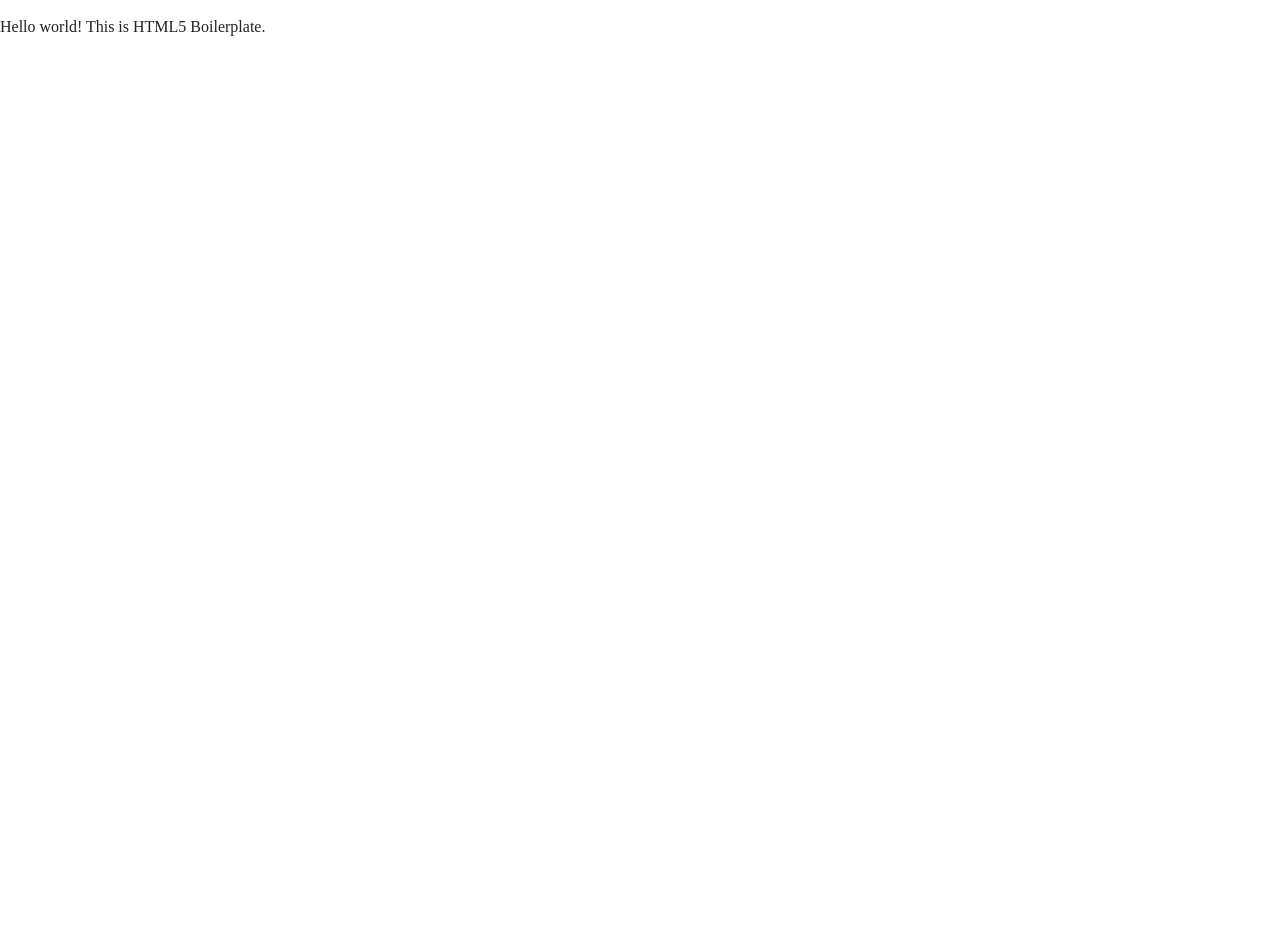
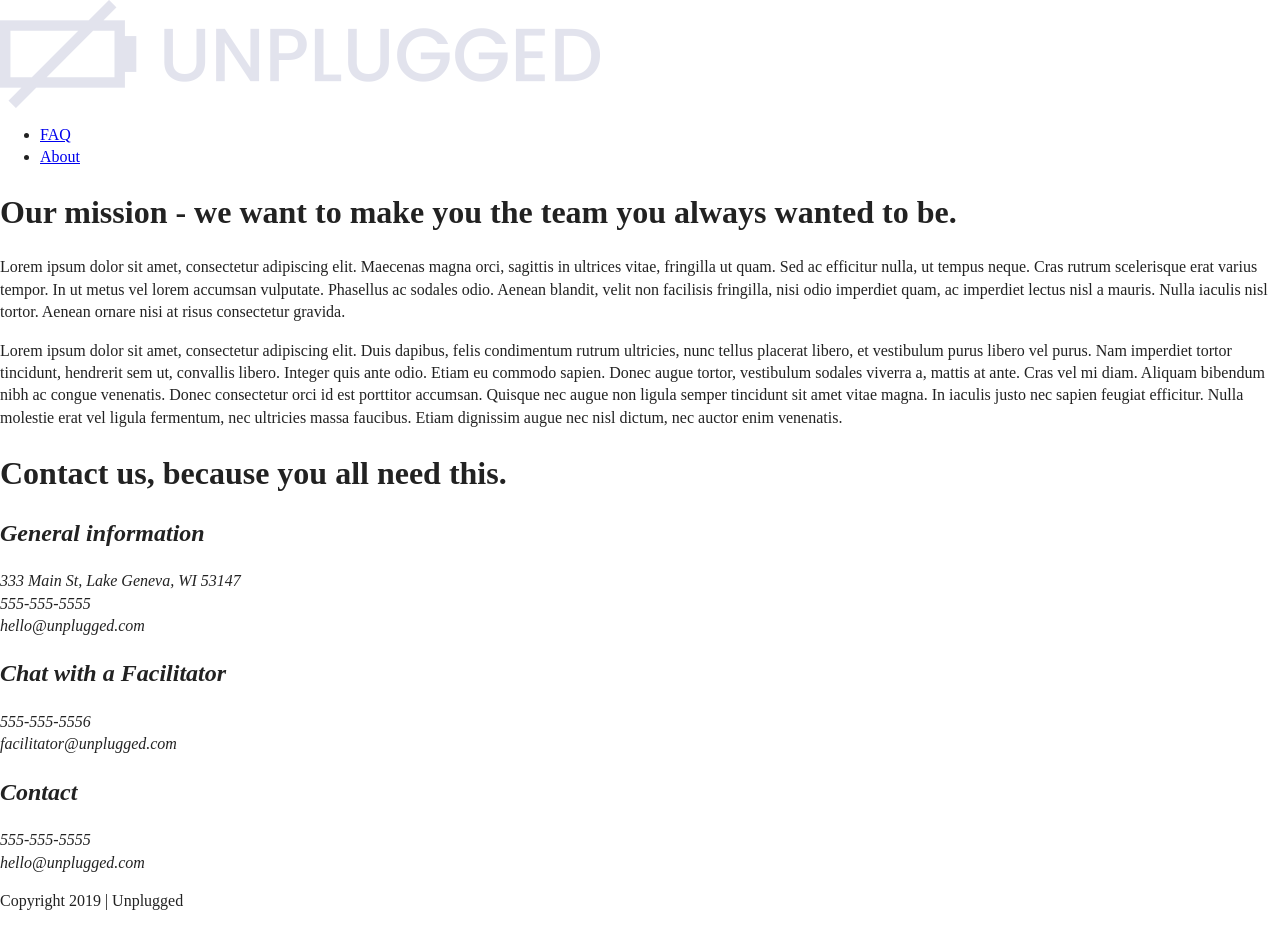
Before and after one commit to maria-emilia/unplugged-retreat, a website: page about/index.html in a window 1280 px wide. Before the commit the page ends 800 px from the top, so only its background shows below. Drawn offline with Linux system fonts and the light colour scheme; files whose address does not match are found by name.

Commit message:
Adding more pages

```diff
--- a/about/index.html
+++ b/about/index.html
@@ -3,7 +3,7 @@
 
 <head>
   <meta charset="utf-8">
-  <title></title>
+  <title>Unplugged Retreats - About</title>
   <meta name="description" content="">
   <meta name="viewport" content="width=device-width, initial-scale=1">
 
@@ -24,8 +24,89 @@
 
 <body>
 
-  <!-- Add your site or application content here -->
-  <p>Hello world! This is HTML5 Boilerplate.</p>
+  <header>
+          <div class="content-wrapper">
+          <a href="../index.html"><img src="img/unpluggedlogo.png" alt="unplugged logo"></a>
+          <div class="header-divider"></div>
+            <nav>
+                  <ul>
+                      <li><a href="faq/index.html" target="_blank">FAQ</a></li>
+                      <li><a href="about/index.html" target="_blank">About</a></li>
+                  </ul>
+            </nav>
+          </div>
+
+  </header>
+
+    <main>
+          <section class="mission">
+            <div class="content-wrapper">
+              <h1>Our mission - we want to make you the team you always wanted to be.</h1>
+                <div class="mission-content">
+                  <p> Lorem ipsum dolor sit amet, consectetur adipiscing elit. Maecenas magna orci, sagittis in ultrices vitae, fringilla ut quam. Sed ac efficitur nulla, ut tempus neque. Cras rutrum scelerisque erat varius tempor. In ut metus vel lorem accumsan vulputate. Phasellus ac sodales odio. Aenean blandit, velit non facilisis fringilla, nisi odio imperdiet quam, ac imperdiet lectus nisl a mauris. Nulla iaculis nisl tortor. Aenean ornare nisi at risus consectetur gravida.</p>
+                  <p>Lorem ipsum dolor sit amet, consectetur adipiscing elit. Duis dapibus, felis condimentum rutrum ultricies, nunc tellus placerat libero, et vestibulum purus libero vel purus. Nam imperdiet tortor tincidunt, hendrerit sem ut, convallis libero. Integer quis ante odio. Etiam eu commodo sapien. Donec augue tortor, vestibulum sodales viverra a, mattis at ante. Cras vel mi diam. Aliquam bibendum nibh ac congue venenatis. Donec consectetur orci id est porttitor accumsan. Quisque nec augue non ligula semper tincidunt sit amet vitae magna. In iaculis justo nec sapien feugiat efficitur. Nulla molestie erat vel ligula fermentum, nec ultricies massa faucibus. Etiam dignissim augue nec nisl dictum, nec auctor enim venenatis.</p>
+                </div>
+            </div>
+          </section>
+
+          <!-- Contact info and map starts here -->
+
+          <section class="map">
+              <figure>
+              </figure>
+          </section>
+
+          <section class="contact-section">
+            <div class="content-wrapper">
+                  <h1>Contact us, because you all need this.</h1>
+                  <address>
+                  <div class="general-info">
+                        <h2>General information</h2>
+                        333 Main St, Lake Geneva, WI 53147 <br>
+                        555-555-5555 <br>
+                        hello@unplugged.com
+                  </div>
+                  <div class="contact-facilitator">
+                        <h2>Chat with a Facilitator</h2>
+                        555-555-5556 <br>
+                        facilitator@unplugged.com
+                  </div>
+                </address>
+            </div>
+          </section>
+    </main>
+
+    <footer>
+          <div class="content-wrapper">
+                  <div class="footer-content">
+                     <div class="contact">
+                       <address>
+                         <h2>Contact</h2>
+                          555-555-5555 <br>
+                          hello@unplugged.com
+                        </address>
+                     </div>
+                      <div class="social">
+                        <div class="social icons">
+                      <p><a href="https://www.facebook.com/maria.hokkanen" target="_blank"></a></p>
+                      <p><a href="https://www.facebook.com/maria.hokkanen" target="_blank"></a></p>
+                      <p><a href="https://www.facebook.com/maria.hokkanen" target="_blank"></a></p>
+                      </div>
+                    </div>
+                </div>
+          </div>
+          <div class="copyright">
+              <p>Copyright 2019 | Unplugged</p>
+          </div>
+    </footer>
+
+
+
+
+
+
+
+
   <script src="../js/vendor/modernizr-3.11.2.min.js"></script>
   <script src="../js/plugins.js"></script>
   <script src="../js/main.js"></script>
```
Also changed, not shown: faq/index.html (+57 -2 lines), index.html (+1 -0 lines).
